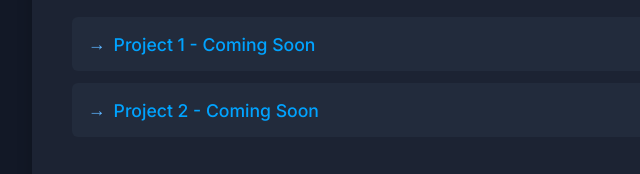
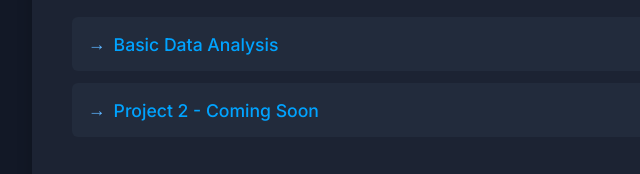
Before and after one commit to vnikonov63/vnikonov63.github.io, a plain HTML site: page index.html in a window 1280 px wide. Shown: the part 489-663 px from the top of the page, 208-848 px from the left. Drawn offline with nearby package versions, Linux system fonts and the light colour scheme.

Commit message:
Added a long forgotten dataset analysis project

```diff
--- a/index.html
+++ b/index.html
@@ -142,7 +142,7 @@
     <section class="section">
       <h2>Computer Science Projects</h2>
       <ul class="projects">
-        <li><a href="#">Project 1 - Coming Soon</a></li>
+        <li><a href="https://vnikonov63.github.io/diamond-dataset/">Basic Data Analysis</a></li>
         <li><a href="#">Project 2 - Coming Soon</a></li>
       </ul>
     </section>
```
